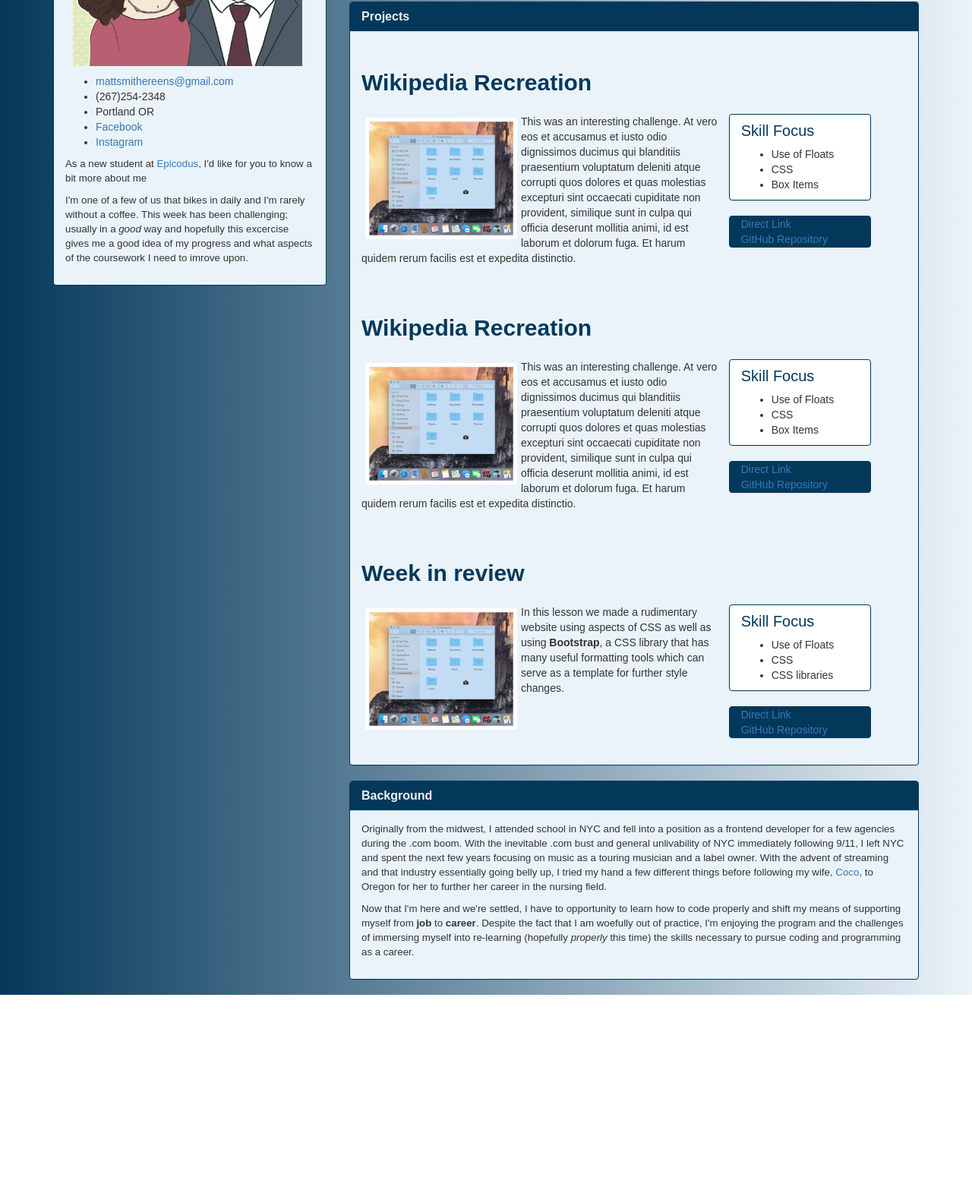
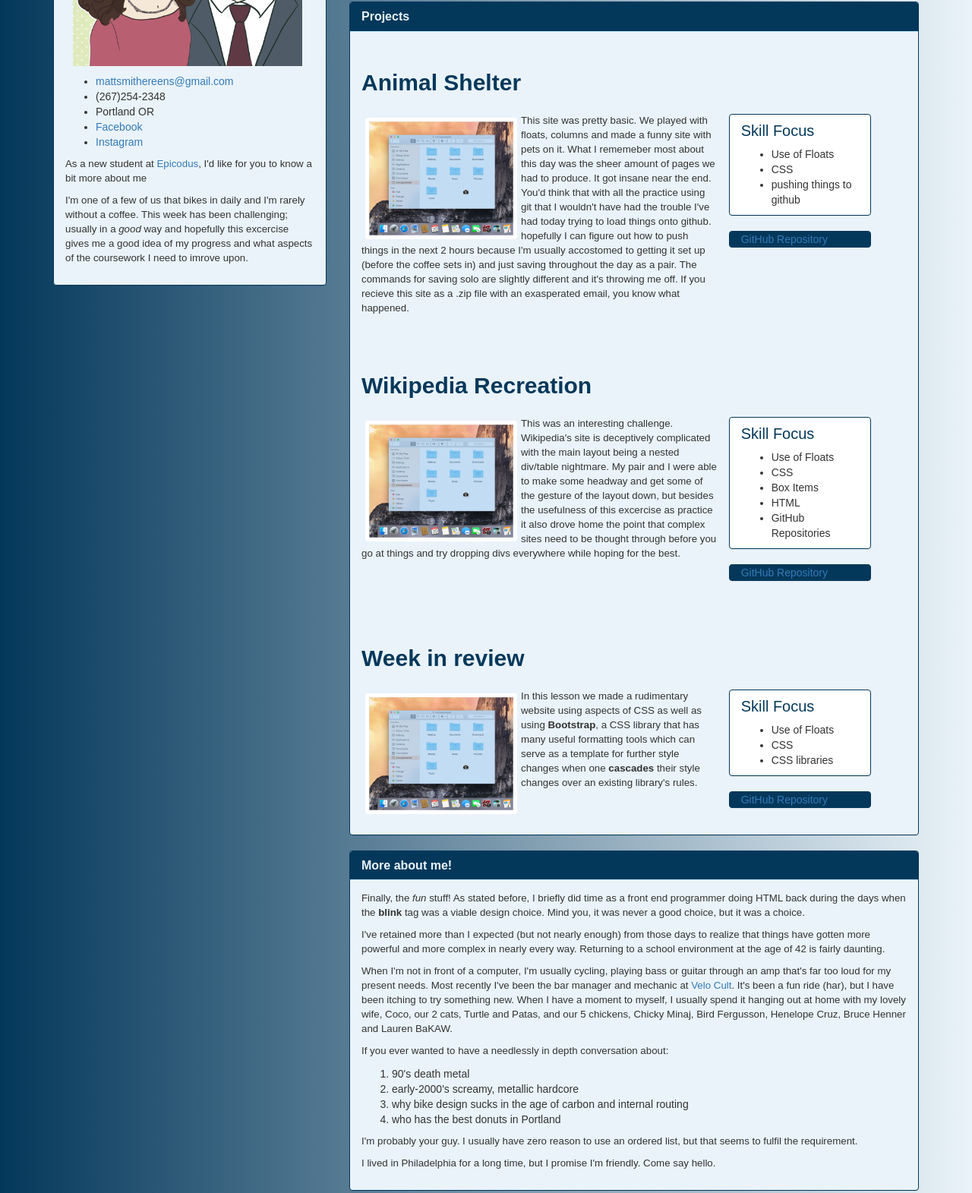
Before and after one commit to MattSmithereens/Beginner-HTML-portfolio-style-project, a plain HTML site: page index.html in a window 1280 px wide. Shown: the part 480-2051 px from the top of the page at 76% size. Before the commit the page ends 1790 px from the top, so only its background shows below. Drawn offline with Linux system fonts and the light colour scheme.

Commit message:
near final commit.  formatting and content done

```diff
--- a/css/styles.css
+++ b/css/styles.css
@@ -96,6 +96,10 @@ h4 {
   vertical-align: top;
 }
 
+/*.center {
+  align-items: center;
+}*/
+
 .left {
   float: left;
 }
--- a/index.html
+++ b/index.html
@@ -9,7 +9,6 @@
   <body>
     <div class="container">
       <h1 class="jumbotron main-title lightcolor">Matt Smith</h1>
-<!-- 2nd row -->
       <div class="row">
         <div class="col-md-4">
           <div class="panel panel-info lightcolor">
@@ -19,7 +18,10 @@
               </h2>
             </div>
               <div class="buffer">
-                <img src="img/matt-cat.jpg" alt="This is an awful picture of Matt Smith, but it's all he could find" class="portrait"><ul>
+                <span class="center">
+                  <img src="img/matt-cat.jpg"  class="portrait" alt="It's 4pm.  I just realized that I did not use a single span in the this excercise.  Here's one.  Also, this is an artist's rendering of myself and Coco as cats.  Because cats.">
+                </span>
+                <ul>
                   <li>
                       <a href="mailto:mattsmithereens@gmail.com?subject=Your portfolio site is so informative!">mattsmithereens@gmail.com</a>
                   </li>
@@ -33,6 +35,7 @@
                 </div>
           </div>
         </div>
+
         <div class="col-md-8">
           <div class="panel panel-info lightcolor">
             <div class="panel-heading">
@@ -53,10 +56,30 @@
               </h2>
             </div>
             <div class="row buffer">
+              <h3 class="buffer">Animal Shelter</h3>
+              <div class="col-md-8">
+                <img src="img/placeholder-project.png" class="thumbnail" alt="">
+                <p>This site was pretty basic.  We played with floats, columns and made a funny site with pets on it.  What I rememeber most about this day was the sheer amount of pages we had to produce.  It got insane near the end.  You'd think that with all the practice using git that I wouldn't have had the trouble I've had today trying to load things onto github.  hopefully I can figure out how to push things in the next 2 hours because I'm usually accostomed to getting it set up (before the coffee sets in) and just saving throughout the day as a pair.  The commands for saving solo are slightly different and it's throwing me off.  If you recieve this site as a .zip file with an exasperated email, you know what happened.</p>
+              </div>
+              <div class="col-md-3 panel white">
+                <h4>Skill Focus</h4>
+                <ul>
+                  <li>Use of Floats</li>
+                  <li>CSS</li>
+                  <li>pushing things to github</li>
+                </ul>
+              </div>
+              <div class="col-md-3 panel darkcolor">
+                <!-- <a href="#">Direct Link</a><br> -->
+                <a href="https://github.com/MattSmithereens/animal-shelter">GitHub Repository</a>
+              </div>
+            </div>
+            <div class="row buffer">
               <h3 class="buffer">Wikipedia Recreation</h3>
               <div class="col-md-8">
                 <img src="img/placeholder-project.png" class="thumbnail" alt="">
-                This was an interesting challenge.  At vero eos et accusamus et iusto odio dignissimos ducimus qui blanditiis praesentium voluptatum deleniti atque corrupti quos dolores et quas molestias excepturi sint occaecati cupiditate non provident, similique sunt in culpa qui officia deserunt mollitia animi, id est laborum et dolorum fuga. Et harum quidem rerum facilis est et expedita distinctio.
+                <p>This was an interesting challenge.  Wikipedia's site is deceptively complicated with the main layout being a nested div/table nightmare.  My pair and I were able to make some headway and get some of the gesture of the layout down, but besides the usefulness of this excercise as practice it also drove home the point that complex sites need to be thought through before you go at things and try dropping divs everywhere while hoping for the best.
+                </p>
               </div>
               <div class="col-md-3 panel white">
                 <h4>Skill Focus</h4>
@@ -64,37 +87,22 @@
                   <li>Use of Floats</li>
                   <li>CSS</li>
                   <li>Box Items</li>
+                  <li>HTML</li>
+                  <li>GitHub Repositories</li>
                 </ul>
               </div>
               <div class="col-md-3 panel darkcolor">
-                <a href="#">Direct Link</a><br>
-                <a href="#">GitHub Repository</a>
-              </div>
-            </div>
-            <div class="row buffer">
-              <h3 class="buffer">Wikipedia Recreation</h3>
-              <div class="col-md-8">
-                <img src="img/placeholder-project.png" class="thumbnail" alt="">
-                This was an interesting challenge.  At vero eos et accusamus et iusto odio dignissimos ducimus qui blanditiis praesentium voluptatum deleniti atque corrupti quos dolores et quas molestias excepturi sint occaecati cupiditate non provident, similique sunt in culpa qui officia deserunt mollitia animi, id est laborum et dolorum fuga. Et harum quidem rerum facilis est et expedita distinctio.
-              </div>
-              <div class="col-md-3 panel white">
-                <h4>Skill Focus</h4>
-                <ul>
-                  <li>Use of Floats</li>
-                  <li>CSS</li>
-                  <li>Box Items</li>
-                </ul>
-              </div>
-              <div class="col-md-3 panel darkcolor">
-                <a href="#">Direct Link</a><br>
-                <a href="#">GitHub Repository</a>
+                <!-- <a href="#">Direct Link</a><br> -->
+                <a href="https://github.com/MattSmithereens/wiki">GitHub Repository</a>
               </div>
             </div>
             <div class="row buffer">
               <h3 class="buffer">Week in review</h3>
               <div class="col-md-8">
                 <img src="img/placeholder-project.png" class="thumbnail" alt="">
-                In this lesson we made a rudimentary website using aspects of CSS as well as using <b>Bootstrap</b>, a CSS library that has many useful formatting tools which can serve as a template for further style changes.
+                <p>
+                  In this lesson we made a rudimentary website using aspects of CSS as well as using <b>Bootstrap</b>, a CSS library that has many useful formatting tools which can serve as a template for further style changes when one <b>cascades</b> their style changes over an existing library's rules.
+                </p>
               </div>
               <div class="col-md-3 panel white">
                 <h4>Skill Focus</h4>
@@ -105,33 +113,34 @@
                 </ul>
               </div>
               <div class="col-md-3 panel darkcolor">
-                <a href="#">Direct Link</a><br>
-                <a href="#">GitHub Repository</a>
+                <!-- <a href="#">Direct Link</a><br> -->
+                <a href="https://github.com/MattSmithereens/week-in-review">GitHub Repository</a>
               </div>
             </div>
           </div>
           <div class="panel panel-info lightcolor">
             <div class="panel-heading">
               <h2 class="panel-title section-title">
-                Background
+                More about me!
               </h2>
             </div>
             <div class="buffer">
-              <p>Originally from the midwest, I attended school in NYC and fell into a position as a frontend developer for a few agencies during the .com boom.  With the inevitable .com bust and general unlivability of NYC immediately following 9/11, I left NYC and spent the next few years focusing on music as a touring musician and a label owner.  With the advent of streaming and  that industry essentially going belly up, I tried my hand a few different things before following my wife, <a href="https://www.instagram.com/mcteenie/">Coco</a>, to Oregon for her to further her career in the nursing field.</p>
-              <p>Now that I'm here and we're settled, I have to opportunity to learn how to code properly and shift my means of supporting myself from <strong>job</strong> to <strong>career</strong>.  Despite the fact that I am woefully out of practice, I'm enjoying the program and the challenges of immersing myself into re-learning (hopefully <em>properly</em> this time) the skills necessary to pursue coding and programming as a career.</p>
+              <p>Finally, the <em>fun</em> stuff!  As stated before, I briefly did time as a front end programmer doing HTML back during the days when the <b>blink</b> tag was a viable design choice.  Mind you, it was never a good choice, but it was a choice.</p>
+              <p>I've retained more than I expected (but not nearly enough) from those days to realize that things have gotten more powerful and more complex in nearly every way.  Returning to a school environment at the age of 42 is fairly daunting.</p>
+              <p>When I'm not in front of a computer, I'm usually cycling, playing bass or guitar through an amp that's far too loud for my present needs.  Most recently I've been the bar manager and mechanic at <a href="http://velocult.com/" target="_blank">Velo Cult</a>.  It's been a fun ride (har), but I have been itching to try something new. When I have a moment to myself, I usually spend it hanging out at home with my lovely wife, Coco, our 2 cats, Turtle and Patas, and our 5 chickens, Chicky Minaj, Bird Fergusson, Henelope Cruz, Bruce Henner and Lauren BaKAW.</p>
+              <p>If you ever wanted to have a needlessly in depth conversation about:</p>
+                <ol>
+                  <li>90's death metal</li>
+                  <li>early-2000's screamy, metallic hardcore</li>
+                  <li>why bike design sucks in the age of carbon and internal routing</li>
+                  <li>who has the best donuts in Portland</li>
+                </ol>
+              <p>I'm probably your guy.  I usually have zero reason to use an ordered list, but that seems to fulfil the requirement.</p>
+              <p>I lived in Philadelphia for a long time, but I promise I'm friendly.  Come say hello.</p>
             </div>
           </div>
         </div>
       </div>
-
-
-
-
-
-
-
-
-
     </div>
   </body>
 </html>
```
Also changed, not shown: 2 other files.
